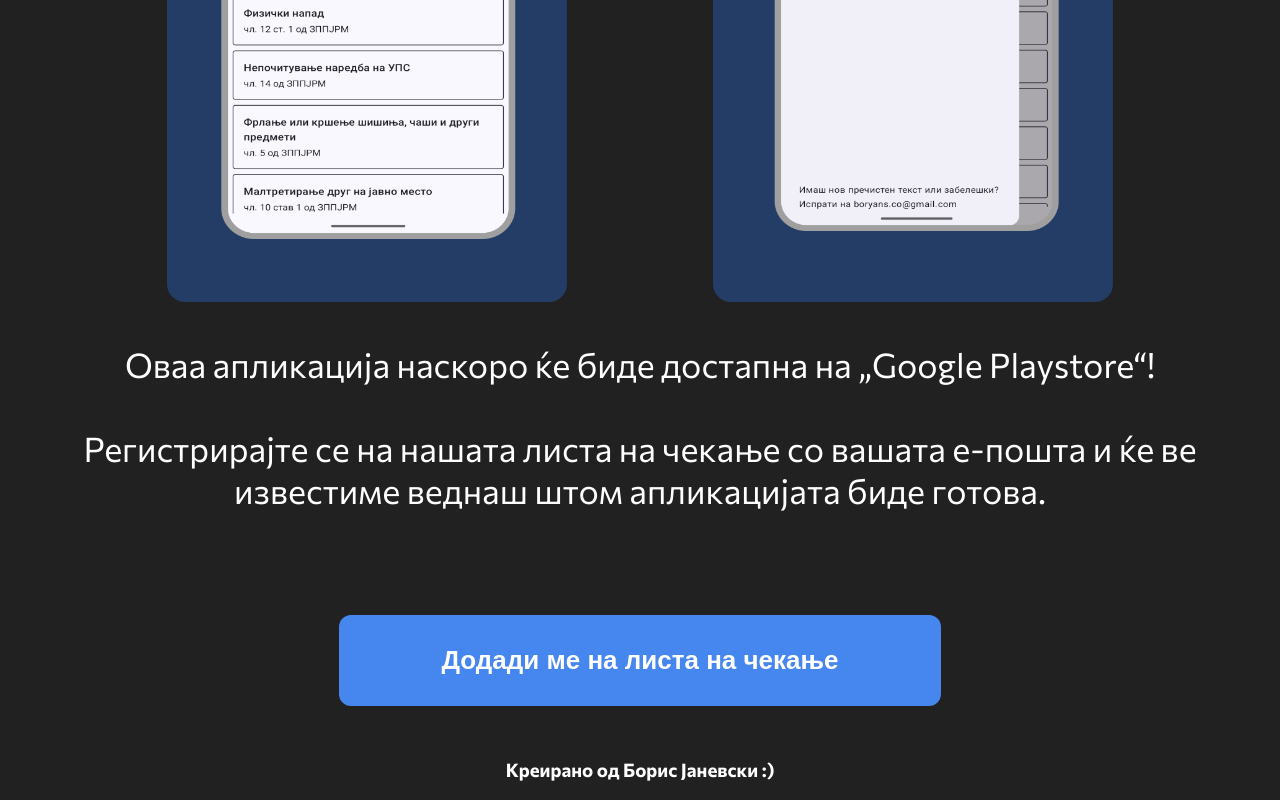
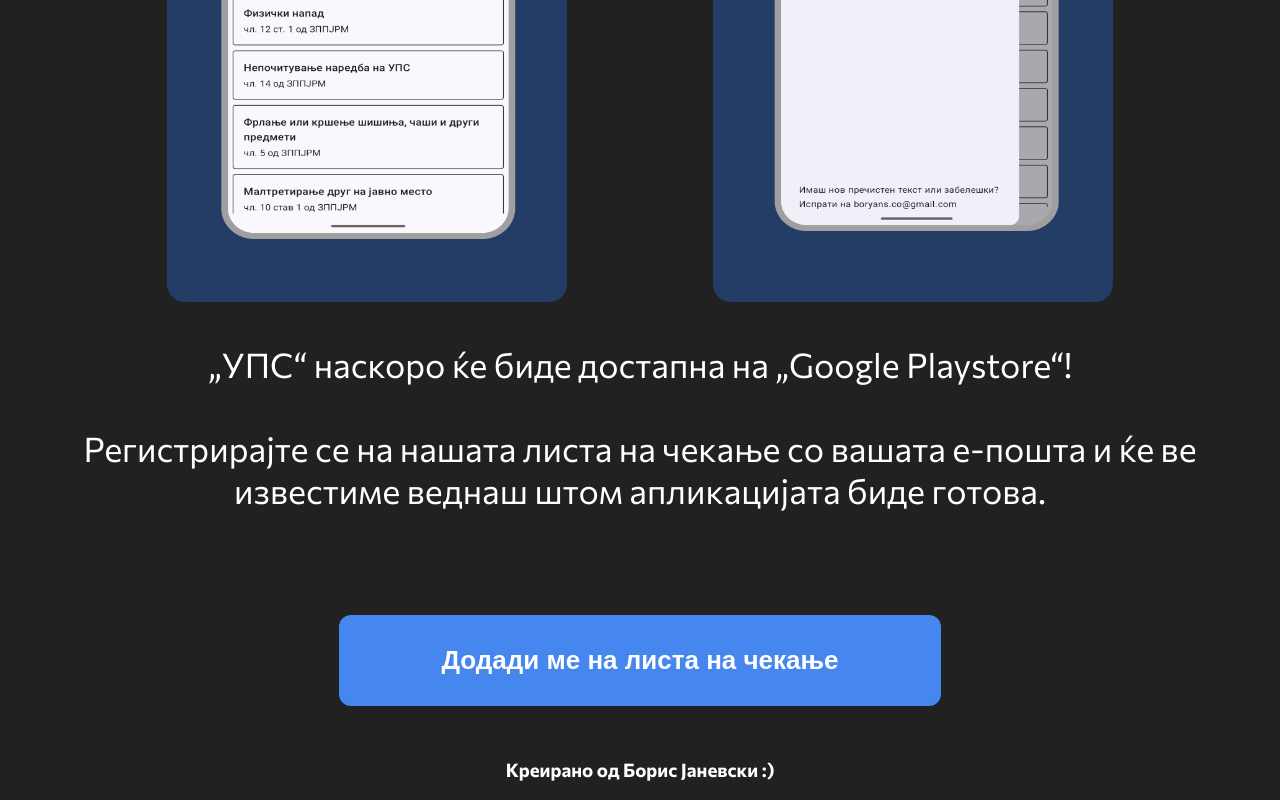
Before and after one commit to boryanz/UPS-Landing-page, a plain HTML site: page index.html in a window 1280 px wide. Shown: the part 2165-2965 px from the top of the page. Drawn offline with Linux system fonts and the light colour scheme.

Commit message:
improving texts

```diff
--- a/index.html
+++ b/index.html
@@ -31,7 +31,7 @@
             <img class="drawer" src="media/image4.png" alt="drawer">
             </div>
         <br>
-        <h1 class="description">Оваа апликација наскоро ќе биде достапна на „Google Playstore“! <br/><br/> Регистрирајте се на нашата листа на чекање со вашата е-пошта и ќе ве известиме веднаш штом апликацијата биде готова.</h1>
+        <h1 class="description">„УПС“ наскоро ќе биде достапна на „Google Playstore“! <br/><br/> Регистрирајте се на нашата листа на чекање со вашата е-пошта и ќе ве известиме веднаш штом апликацијата биде готова.</h1>
 
 
             <a href="https://forms.gle/cbfZx1GPwqSUkWcq5">
```
